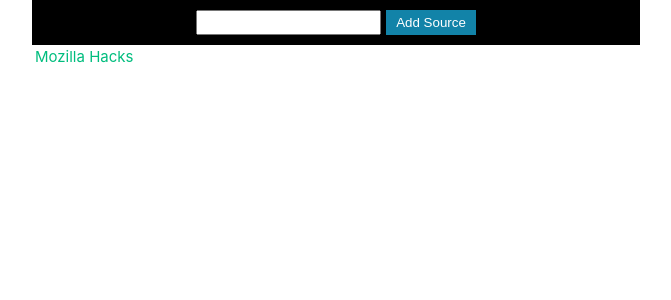
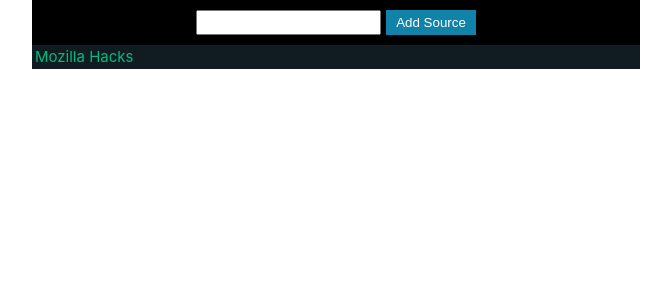
Before and after one commit to saulkurosaki/vue-rss-news-reader-practice-project, a Vue app: page / in a window 1280 px wide. Shown: the top 300 px of the page, without its empty margins (0-671 px from the left). Built offline with nearby package versions, Linux system fonts and the light colour scheme.

Commit message:
style(Sidebar): implement the components sidebar class styles

```diff
--- a/src/components/Header.vue
+++ b/src/components/Header.vue
@@ -41,6 +41,7 @@ form {
 .input {
   border: none;
   width: 400px;
+  padding: 10px;
 }
 
 button {
--- a/src/components/Sidebar.vue
+++ b/src/components/Sidebar.vue
@@ -18,4 +18,10 @@ const handleClick = (source) => {
   </div>
 </template>
 
-<style scoped></style>
+<style scoped>
+.sidebar {
+  grid-column-start: 1;
+  grid-column-end: 2;
+  background-color: #101b22;
+}
+</style>
```
